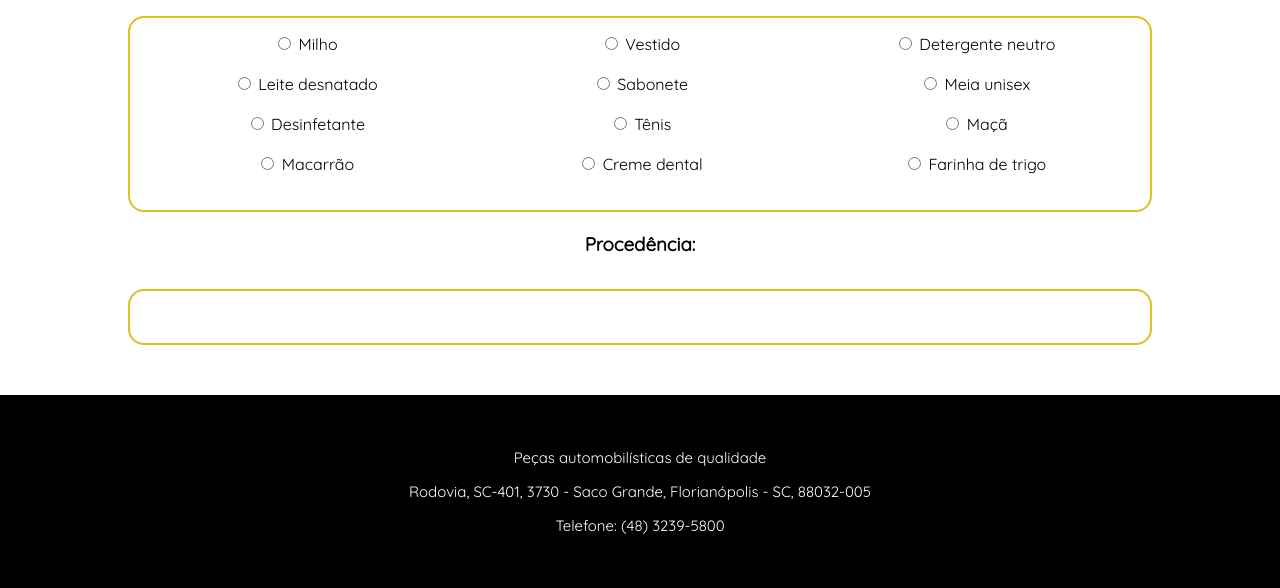
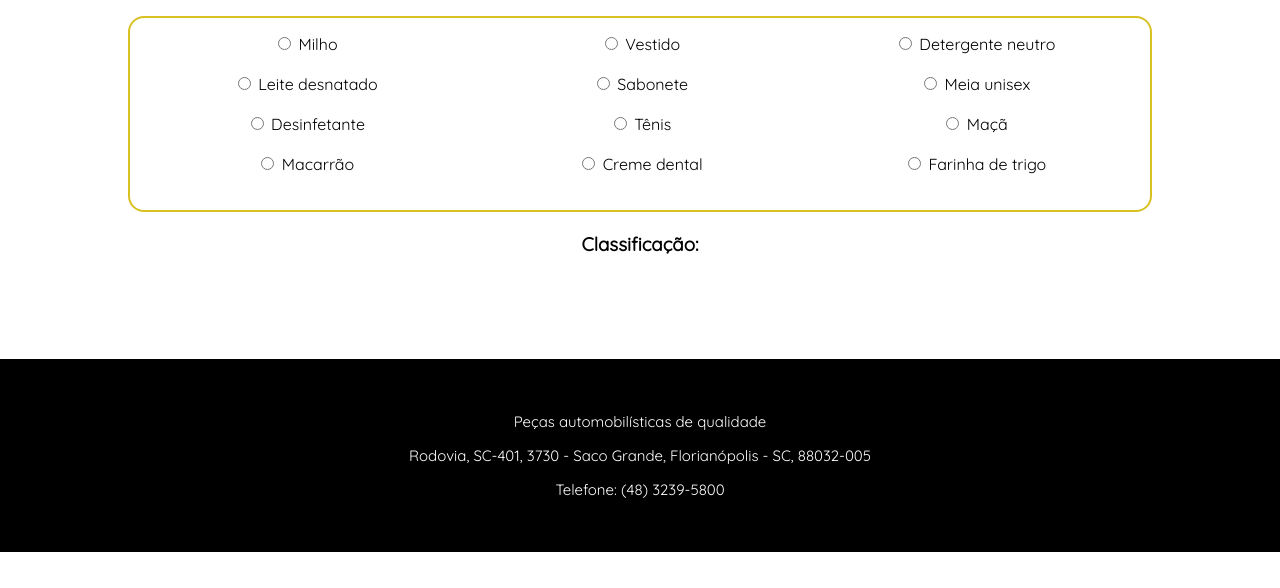
Before and after one commit to anabmartins/Case, a plain HTML site: page mercado.html in a window 1280 px wide. Shown: the part 283-871 px from the top of the page. After the commit the page ends 835 px from the top, so only its background shows below. Drawn offline with Linux system fonts and the light colour scheme.

Commit message:
Update mercado.html

```diff
--- a/mercado.html
+++ b/mercado.html
@@ -59,9 +59,9 @@
         </div>
 
         <br>
-        <h3>Procedência:</h3>
-        <div class="div-procedencia">
-            <label id="procedencia">&nbsp</label>
+        <h3>Classificação:</h3>
+        <div class="div-classificacao">
+            <label id="classificacao">&nbsp</label>
         </div>
     </div>
 </div>
```
